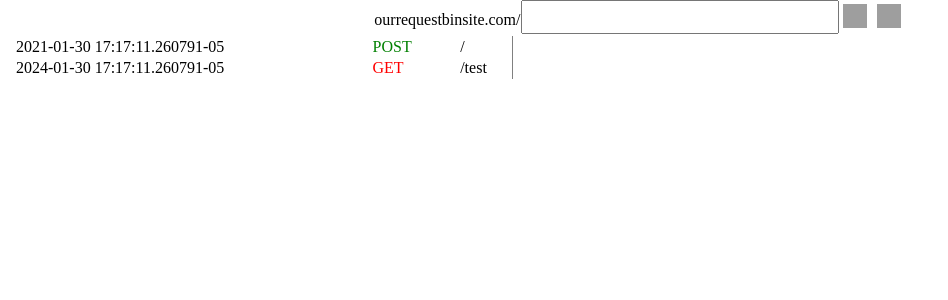
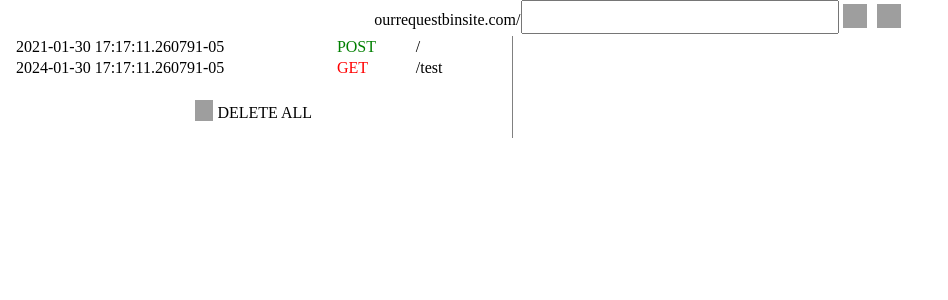
Before and after one commit to 2401-Team-6/request-bin-frontend, a React (Vite) app: page / in a window 1280 px wide. Shown: the top 300 px of the page, without its empty margins (0-948 px from the left). Built offline with nearby package versions, Linux system fonts and the light colour scheme; data requests are answered from the project's data file; grey boxes are pictures that could not be loaded.

Commit message:
Implemented delete buttons

```diff
--- a/src/App.jsx
+++ b/src/App.jsx
@@ -83,6 +83,24 @@ function App() {
     navigator.clipboard.writeText(text)
   }
 
+  const handleDeleteAll = (e) => {
+    console.log("delete all")
+    axios
+      .delete(`http://localhost:3000/api/${selectedEP.hash}`)
+      .then(_response => {
+        setRequests([])
+      }).catch(err => console.log(err.message))
+  }
+
+  const handleDeleteRequest = (e, requestId) => {
+    console.log(requestId)
+    axios
+      .delete(`http://localhost:3000/api/${selectedEP.hash}/${requestId}`)
+      .then(_response => {
+        setRequests([])
+      }).catch(err => console.log(err.message))
+  }
+
   return (
     <>
       <header>
@@ -92,7 +110,7 @@ function App() {
         <HeaderButton onClick={handleNewEndpointClick} src="./assets/img/plus_icon.png" />
       </header>
       <main>
-        <Sidebar requests={requests} handleSidebarClick={handleSidebarClick}/>
+        <Sidebar requests={requests} handleSidebarClick={handleSidebarClick} handleDeleteAll={handleDeleteAll} handleDeleteRequest={handleDeleteRequest}/>
         <RequestContent selectedRequest={selectedRequest} copyClick={handleCopyClick}/>
       </main>
   </>
--- a/src/components/Sidebar.jsx
+++ b/src/components/Sidebar.jsx
@@ -1,4 +1,4 @@
-const SidebarRequest = ({ request, handleClick }) => {
+const SidebarRequest = ({ request, handleClick, handleDeleteRequest }) => {
 
   const clickHandler = (event) => {
     handleClick(event, request)
@@ -15,19 +15,34 @@ const SidebarRequest = ({ request, handleClick }) => {
       <td>
         {request.path}
       </td>
+      <td>
+        <DeleteRequestButton onClick={(e) => handleDeleteRequest(e, request.id)}/>
+      </td>
     </tr>
   )
 }
 
-const Sidebar = ({ requests, handleSidebarClick }) => (
+const DeleteAllButton = ({ onClick }) => {
+  return (
+    <div id="delete-all" onClick={onClick}>
+      <img className="delete-icon" src="./assets/img/trash_icon.png" />
+      DELETE ALL
+    </div>
+  )
+}
+
+const DeleteRequestButton = ({ onClick }) => <img className="sidebar-delete" src="./assets/img/trash_icon.png" onClick={onClick}/>
+
+const Sidebar = ({ requests, handleSidebarClick, handleDeleteAll, handleDeleteRequest }) => (
   <div id="sidebar">
     <table id="sidebar-table">
       <tbody>
       {
-        requests.map(request => <SidebarRequest key={request.id} request={request} handleClick={handleSidebarClick}/>)
+        requests.map(request => <SidebarRequest key={request.id} request={request} handleClick={handleSidebarClick} handleDeleteRequest={handleDeleteRequest}/>)
       }
       </tbody>
     </table>
+    <DeleteAllButton onClick={handleDeleteAll}/>
   </div>
 )
 
```
